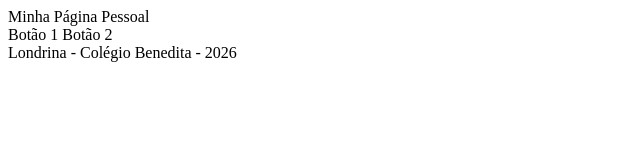
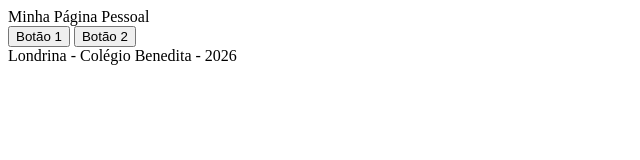
Before and after one commit to julianidahara/chicken-little, a plain HTML site: page index.html in a window 1280 px wide. Shown: the whole page, without its empty margins (0-640 px from the left). Drawn offline with Linux system fonts and the light colour scheme.

Commit message:
Update index.html

```diff
--- a/index.html
+++ b/index.html
@@ -3,15 +3,15 @@
 <head>
     <meta charset="UTF-8">
     <meta name="viewport" content="width=device-width, initial-scale=1.0">
-    <title>Document</title>
+    <title>Título Daora</title>
 </head>
 <body>
     <header>
         Minha Página Pessoal
     </header>
     <main>
-        <button1> Botão 1 </button1>
-        <button2> Botão 2 </button2>
+        <button>Botão 1</button>
+        <button>Botão 2</button>
     </main>
     <footer>
         Londrina - Colégio Benedita - 2026
```
